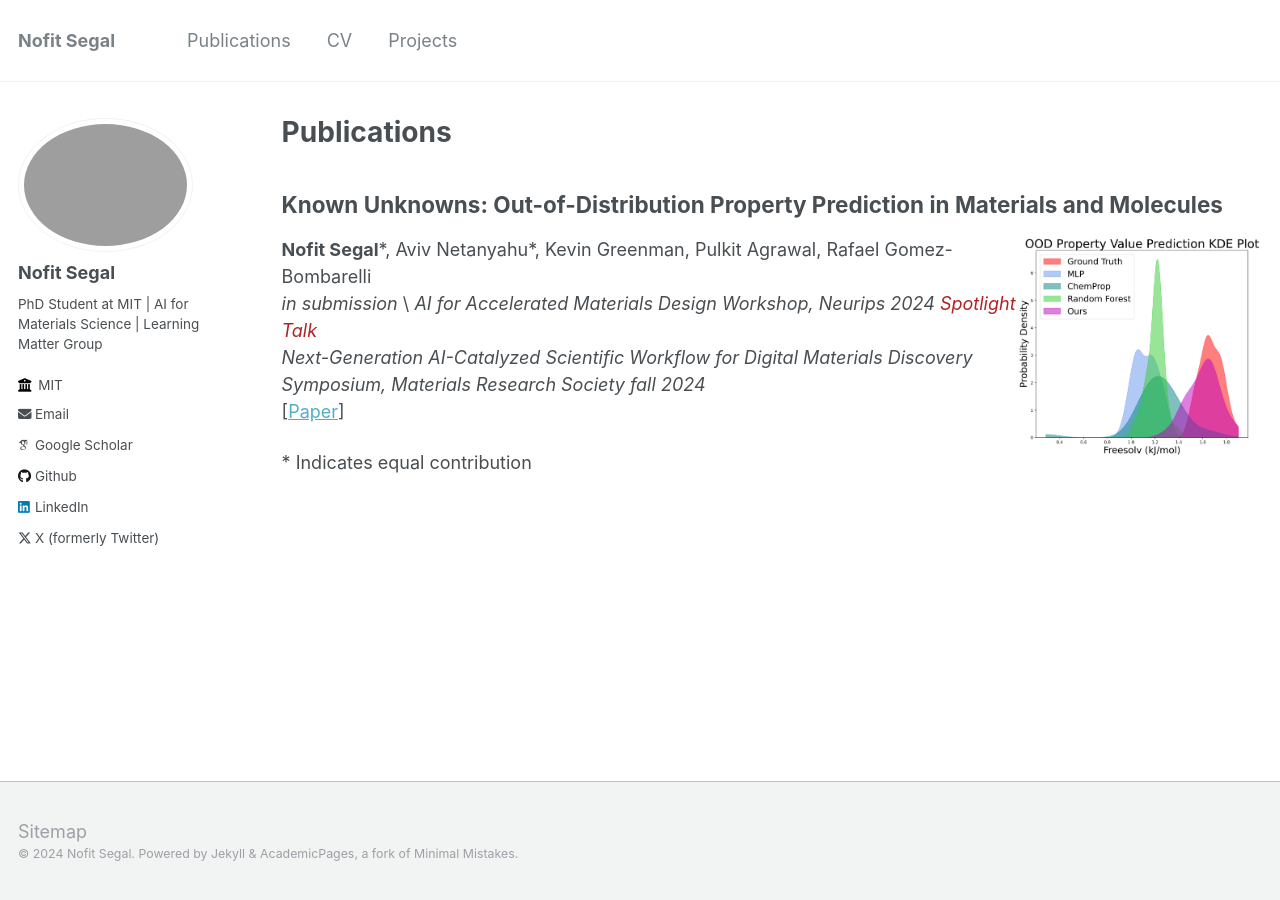
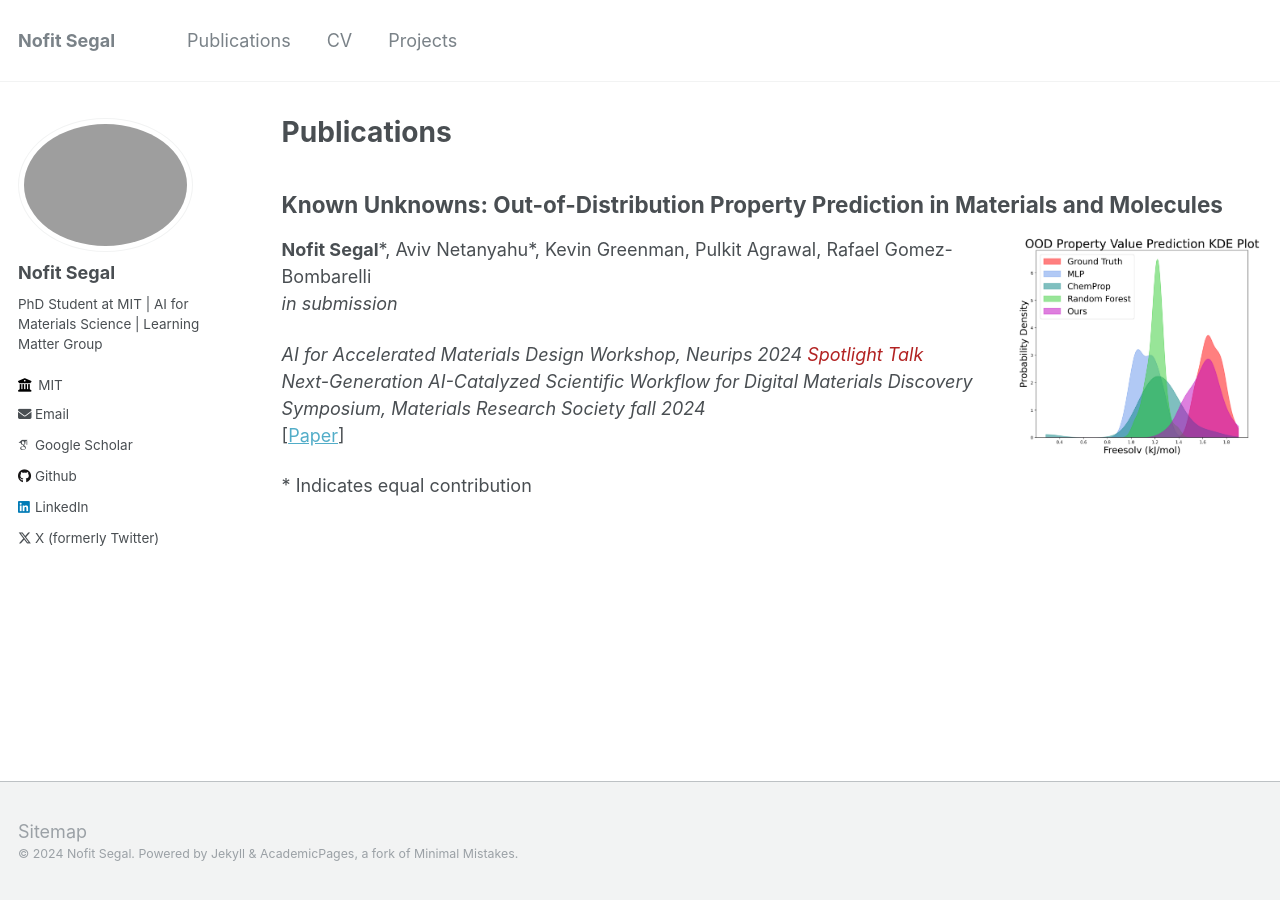
Before and after one commit to nofitsegal/nofitsegal.github.io, a Jekyll site: the page built from _pages/publications.md, in a window 1280 px wide. Built offline with Jekyll 4.4.1, drawn with Linux system fonts in a browser that asks for light colours; some web fonts are replaced.

Commit message:
pub cosmetics

```diff
--- a/_pages/publications.md
+++ b/_pages/publications.md
@@ -14,7 +14,8 @@ author_profile: true
 <h2> Known Unknowns: Out-of-Distribution Property Prediction in Materials and Molecules </h2>
 <img align="right" src="../images/ood_preds_kde_compare.png" width="25%">
 **Nofit Segal**\*, Aviv Netanyahu\*, Kevin Greenman, Pulkit Agrawal, Rafael Gomez-Bombarelli \
-*in submission* \
+*in submission*
+
 _AI for Accelerated Materials Design Workshop, Neurips 2024_ <span style="color:firebrick"> _Spotlight Talk_ </span> \
 _Next-Generation AI-Catalyzed Scientific Workflow for Digital Materials Discovery Symposium, Materials Research Society fall 2024_ \
 [[Paper](https://openreview.net/pdf?id=HkfnueE7Ae)]
```
